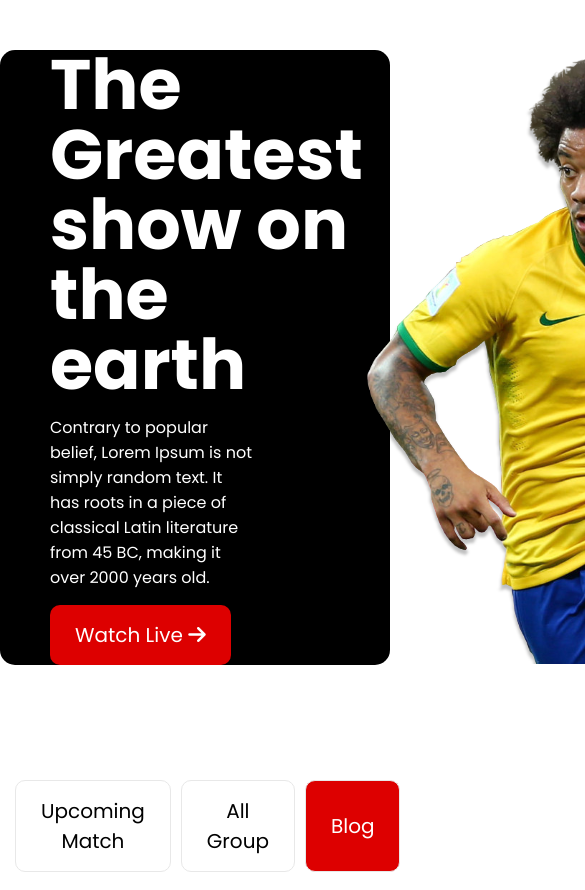
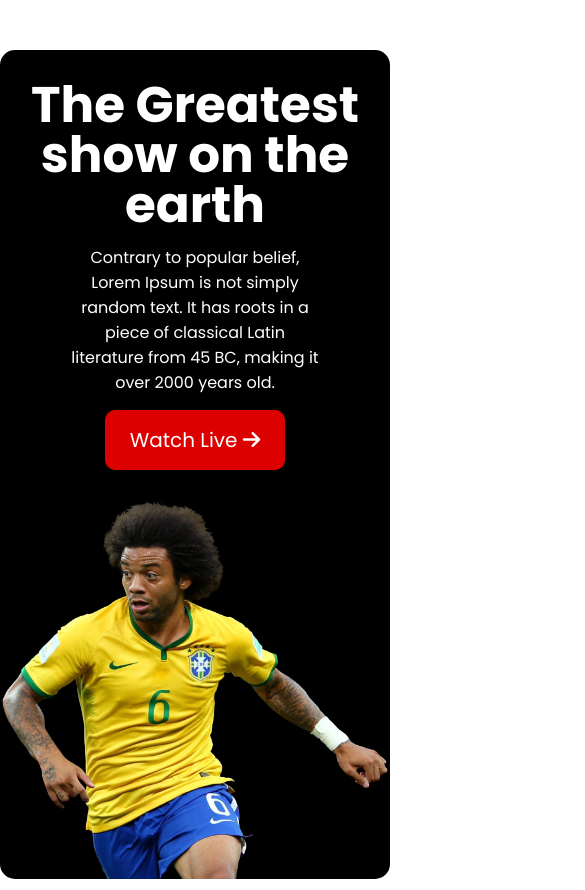
Before and after one commit to tasfiabinta/fifa-world-cup-CS3-prac, a plain HTML site: page index.html in a window 390 px wide. Shown: the top 890 px of the page, 585 px wide, since content can reach past the window. Drawn offline with Linux system fonts and the light colour scheme.

Commit message:
laptop responsive done and mobile responsive in progress

```diff
--- a/styles/style.css
+++ b/styles/style.css
@@ -21,7 +21,9 @@
   font-weight: 400;
   font-size: 1.25rem;
 }
-
+img {
+  max-width: 100%;
+}
 /* custom style */
 .banner {
   display: flex;
@@ -46,8 +48,11 @@
 
 .banner-left {
   padding-left: 50px;
+  flex: 1;
 }
-
+.banner-right {
+  flex: 1;
+}
 .banner-right img {
   display: block;
 }
@@ -118,6 +123,16 @@
 }
 
 @media screen and (max-width: 992px) {
+  /* banner */
+
+  .banner h2 {
+    font-size: 50px;
+
+    line-height: 50px;
+  }
+
+  /* upcoming matches */
+
   .upcoming-matches {
     flex-direction: column;
   }
@@ -133,4 +148,24 @@
   .upcoming-matches-left .btn {
     border: 1px solid rgb(232, 232, 232);
   }
+  .upcoming-matches-right {
+    grid-template-columns: repeat(2, 1fr);
+  }
 }
+
+/* mobile device */
+@media screen and (max-width: 576px) {
+  .banner {
+    flex-direction: column;
+    text-align: center;
+  }
+  .banner .banner-left {
+    margin-bottom: 30px;
+    padding-left: 0;
+    padding-top: 30px;
+  }
+  .banner .banner-left p {
+    /* max-width: 100%; or margin */
+    margin: 15px auto;
+  }
+}
```
